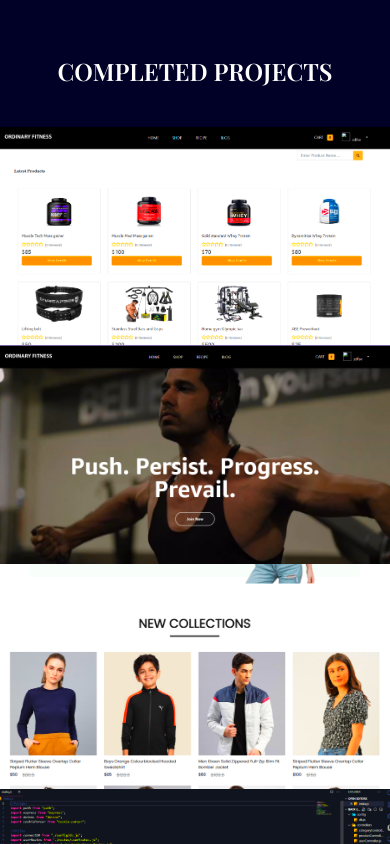
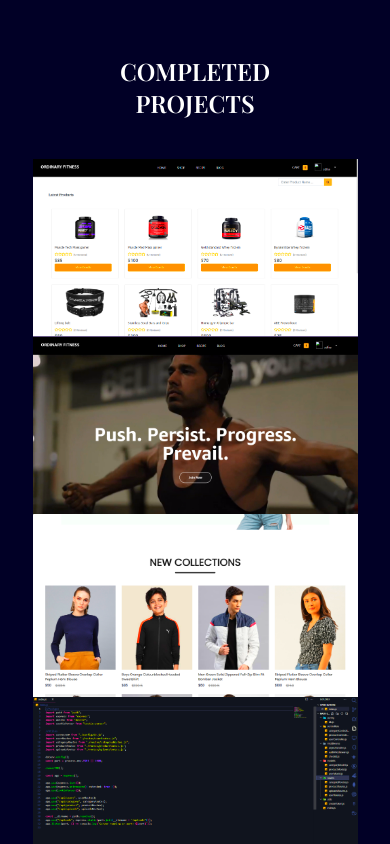
Before and after one commit to Anfazjuwar/My-Portfolio-, a React (Vite) app: page / in a window 390 px wide. Shown: the part 4040-4884 px from the top of the page. Built offline with nearby package versions, Linux system fonts and the light colour scheme; a web font is replaced by a local one.

Commit message:
i chaned

```diff
--- a/src/App.jsx
+++ b/src/App.jsx
@@ -26,7 +26,7 @@ function App() {
     return () => window.removeEventListener("scroll", handleScroll);
   }, []);
   return (
-    <div className=" app bg-deep-blue">
+    <div className="w-full app bg-deep-blue">
       {/* ... */}
       <SpeedInsights />
       <NavBar
--- a/src/pages/Projects.jsx
+++ b/src/pages/Projects.jsx
@@ -31,7 +31,7 @@ const Project = ({ title, imges, about }) => {
         <p>{about}</p>
       </div>
       <img
-        className="saturate-200 max-w-[400px]  max-h-[400px] "
+        className="saturate-200 sm:max-w-[400px] sm:max-h-[400px] "
         src={imges}
         alt={`Project ${title}`}
       />
```
